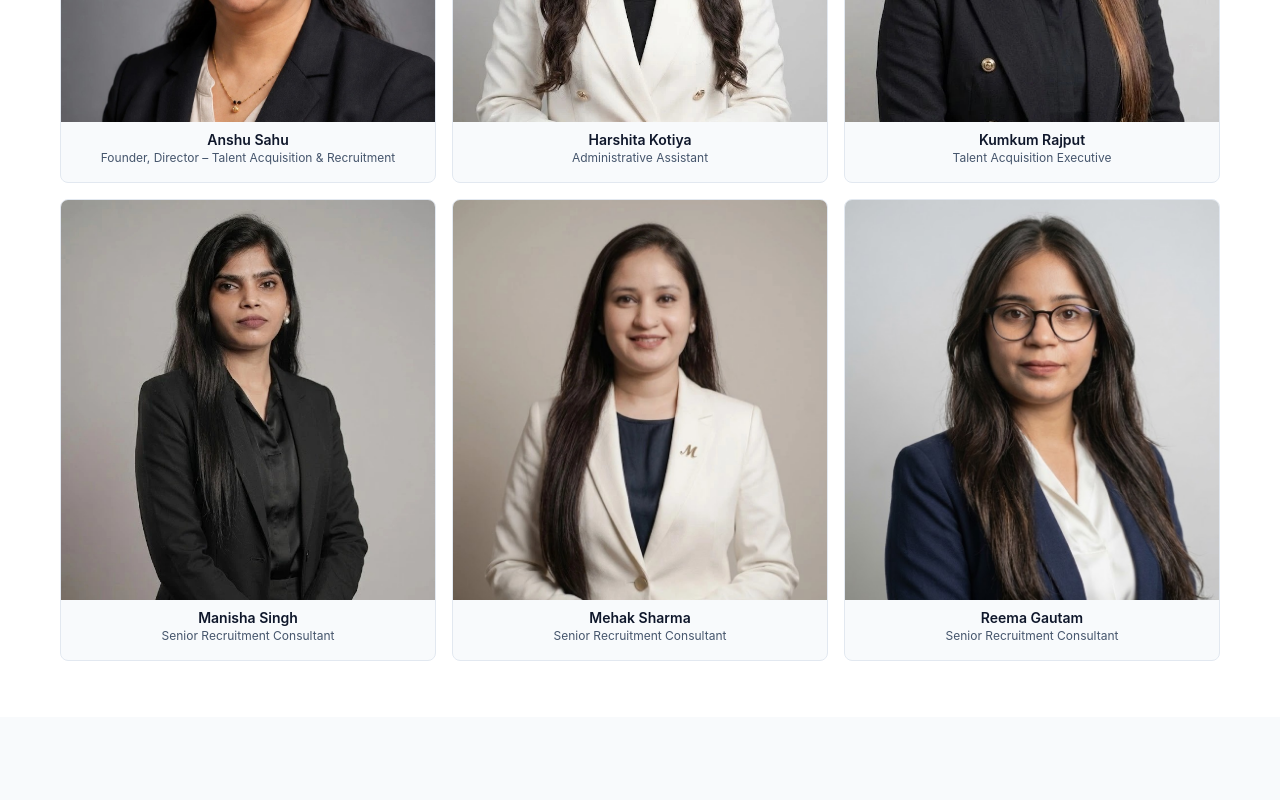
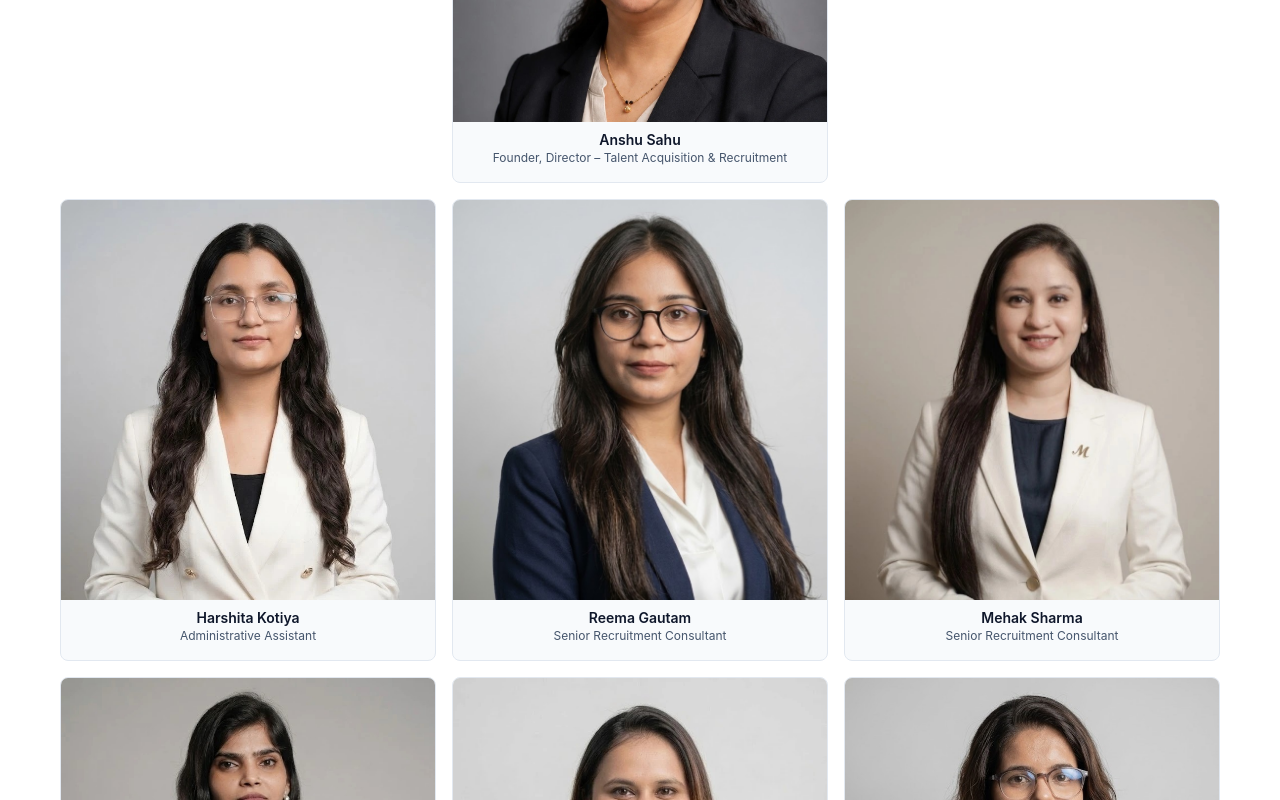
Before and after one commit to ByteToBinary-com/myjobhut_website, a Next.js app: page / in a window 1280 px wide. Shown: the part 2180-2980 px from the top of the page. Built offline with nearby package versions, Linux system fonts and the light colour scheme; no server answers.

Commit message:
add new team member

```diff
--- a/app/page.tsx
+++ b/app/page.tsx
@@ -36,10 +36,11 @@ const clientLogos = [
 const ourTeam = [
   { src: "/team/Anshu Sahu -Founder, Director – Talent Acquisition & Recruitment.jpeg", name: "Anshu Sahu", title: "Founder, Director – Talent Acquisition & Recruitment", alt: "Anshu Sahu" },
   { src: "/team/Harshita Kotiya-Administrative Assistant.jpeg", name: "Harshita Kotiya", title: "Administrative Assistant", alt: "Harshita Kotiya" },
+  { src: "/team/Reema Gautam-Senior Recruitment Consultant.jpeg", name: "Reema Gautam", title: "Senior Recruitment Consultant", alt: "Reema Gautam" },
+  { src: "/team/Mehak sharma-Senior Recruitment Consultant.jpeg", name: "Mehak Sharma", title: "Senior Recruitment Consultant", alt: "Mehak Sharma" },
+  { src: "/team/Manisha Singh-Senior Recruitment Consultant.jpeg", name: "Manisha Singh", title: "Senior Recruitment Consultant", alt: "Manisha Singh" },
   { src: "/team/Kumkum Rajput-Talent Acquisition Executive.jpeg", name: "Kumkum Rajput", title: "Talent Acquisition Executive", alt: "Kumkum Rajput" },
-  { src: "/team/Manisha Singh-Senior Recruitment Consultant.jpeg", name: "Manisha Singh", title: "Senior Recruitment Consultant", alt: "Manisha Singh" },
-  { src: "/team/Mehak sharma-Senior Recruitment Consultant.jpeg", name: "Mehak Sharma", title: "Senior Recruitment Consultant", alt: "Mehak Sharma" },
-  { src: "/team/Reema Gautam-Senior Recruitment Consultant.jpeg", name: "Reema Gautam", title: "Senior Recruitment Consultant", alt: "Reema Gautam" }
+  { src: "/team/Barkha Makhija-Talent Acquisition Executive.jpeg", name: "Barkha Makhija", title: "Talent Acquisition Executive", alt: "Barkha Makhija" }
 ];
 export default function HomePage() {
   return (
@@ -124,15 +125,24 @@ export default function HomePage() {
         <div className="section-shell">
           <SectionHeading title="Our Team" />
           <div className="reveal-grid mt-8 grid grid-cols-1 gap-4 sm:grid-cols-2 lg:grid-cols-3">
-            {ourTeam.slice(0, 6).map((member) => (
-              <div key={member.src} data-reveal="scale" className="flex flex-col items-stretch justify-start rounded-lg border border-slate-200 bg-slate-50 p-0 text-center overflow-hidden">
-                <img src={member.src} alt={member.alt} loading="lazy" className="w-full h-100 object-cover object-top mb-2" />
-                <div className="px-4 pb-4">
-                  <p className="text-sm font-semibold text-slate-900">{member.name}</p>
-                  <p className="text-xs text-slate-600">{member.title}</p>
+            {ourTeam.map((member, index) => {
+              const isFirst = index === 0;
+              const isSecond = index === 1;
+
+              return (
+                <div
+                  key={member.src}
+                  data-reveal="scale"
+                  className={`flex flex-col items-stretch justify-start overflow-hidden rounded-lg border border-slate-200 bg-slate-50 p-0 text-center ${isFirst ? "sm:col-span-2 lg:col-start-2 lg:col-span-1" : ""} ${isSecond ? "sm:col-start-2 lg:col-start-1" : ""}`}
+                >
+                  <img src={member.src} alt={member.alt} loading="lazy" className="mb-2 h-100 w-full object-cover object-top" />
+                  <div className="px-4 pb-4">
+                    <p className="text-sm font-semibold text-slate-900">{member.name}</p>
+                    <p className="text-xs text-slate-600">{member.title}</p>
+                  </div>
                 </div>
-              </div>
-            ))}
+              );
+            })}
           </div>
         </div>
       </section>
```
Also changed, not shown: public/team/Barkha Makhija-Talent Acquisition Executive.jpeg (added).
